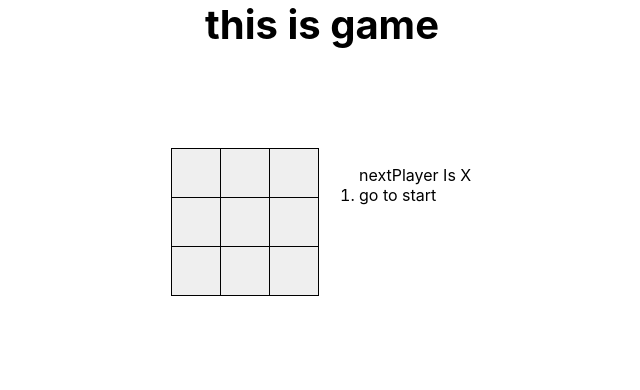
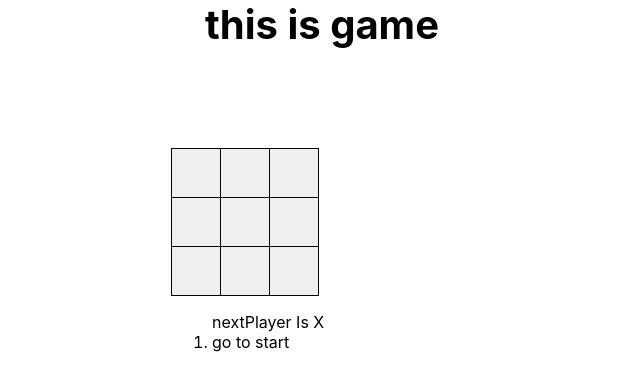
Before and after one commit to Aoshisen/tic-tac-toe, a React (Create React App) app: page / in a window 1280 px wide. Shown: the top 390 px of the page, without its empty margins (318-958 px from the left). Built offline with nearby package versions, Linux system fonts and the light colour scheme.

Commit message:
:bug: 修复一些yarn升级的错误

```diff
--- a/package.json
+++ b/package.json
@@ -34,7 +34,7 @@
     "@testing-library/user-event": "^12.1.10",
     "@types/jest": "^26.0.15",
     "@types/node": "^12.0.0",
-    "@types/react": "^17.0.0",
+    "@types/react": "^17.0.37",
     "@types/react-dom": "^17.0.0",
     "eslint-config-react-app": "^6.0.0",
     "node-sass": "^6.0.1",
--- a/src/components/Board/index.module.scss
+++ b/src/components/Board/index.module.scss
@@ -3,7 +3,7 @@
     display: inline-block;
     vertical-align: top;
 
-    row {
+    .row {
         width: 150px;
     }
 }
```
Also changed, not shown: .yarnrc.yml (added), src/index.tsx (line endings or trailing spaces), tsconfig.json (line endings or trailing spaces), 2 other files (tests, documents, lock files or other folders).
